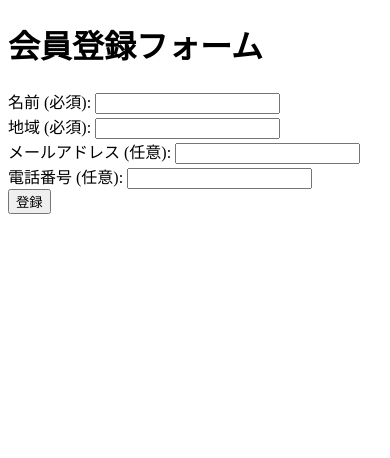
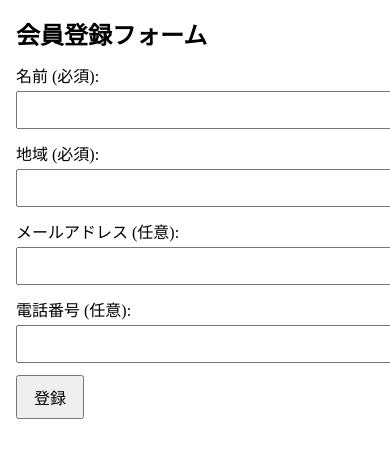
Before and after one commit to kurochandesu/test, a Flask app: page /register in a window 390 px wide. Shown: the top 458 px of the page. Run offline with Flask 3, Linux system fonts and the light colour scheme.

Commit message:
Adjusted form for mobile view

```diff
--- a/templates/register.html
+++ b/templates/register.html
@@ -2,6 +2,36 @@
 <html>
 <head>
     <title>会員登録フォーム</title>
+    <meta name="viewport" content="width=device-width, initial-scale=1.0">
+    <style>
+        body {
+            font-size: 16px; /* 基本のフォントサイズを大きくする */
+            margin: 1em;
+            padding: 0;
+        }
+        h1 {
+            font-size: 1.5em;
+            margin-bottom: 0.5em;
+        }
+        form div {
+            margin-bottom: 0.75em;
+        }
+        label {
+            display: block;
+            margin-bottom: 0.25em;
+        }
+        input[type="text"],
+        input[type="email"],
+        input[type="tel"] {
+            width: 100%; /* 親要素いっぱいに広げる */
+            padding: 0.5em;
+            font-size: 1.0em; /* input内の文字も大きく */
+        }
+        button {
+            padding: 0.5em 1em;
+            font-size: 1.0em;
+        }
+    </style>
 </head>
 <body>
     <h1>会員登録フォーム</h1>
```
